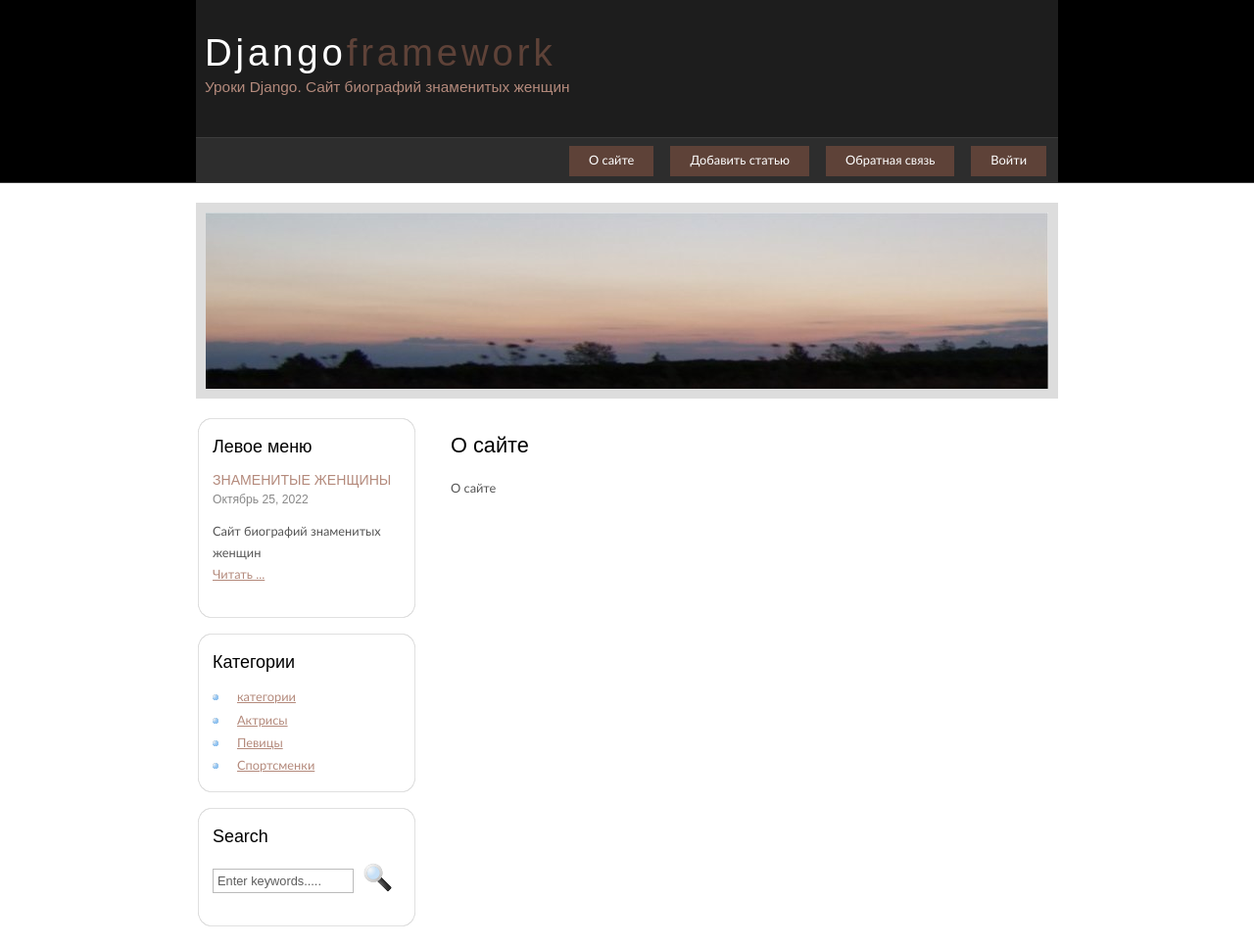
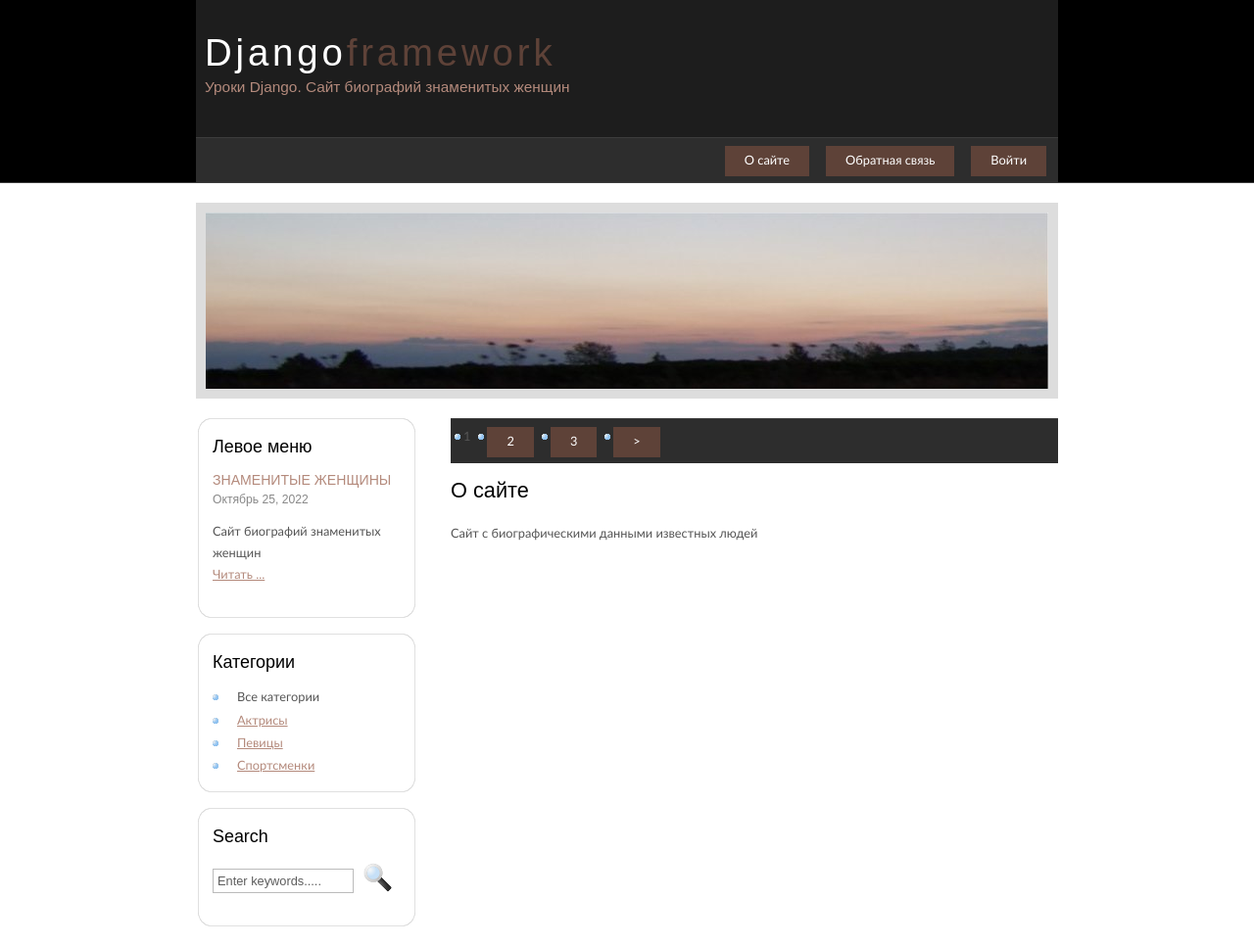
Before and after one commit to alexsks65536/Django_S_Balakirev, a Django app: page /about/ in a window 1280 px wide. Shown: the top 966 px of the page at 98% size. Run offline with Django 3.2, Linux system fonts and the light colour scheme; data comes from the database, SQL or seed files in the repository; both versions use the stored data as it was after the commit.

Commit message:
Постраничная навигация (пагинация)

```diff
--- a/coolsite/women/static/women/css/style.css
+++ b/coolsite/women/static/women/css/style.css
@@ -339,3 +339,51 @@
     float:left; /* Выравнивание по левому краю */
     margin: 7px 7px 7px 0; /* Отступы вокруг картинки */
    }
+
+#page_menubar
+{ width: 872px;
+  height: 45px;
+  padding-right: 8px;
+  background: #2D2D2D;
+  border-top: 1px solid #3D3D3D;}
+
+ul#page_menu
+{ float: left;
+  margin: 0;}
+
+ul#page_menu li
+{ float: left;
+  padding: 0 0 0 9px;
+  list-style: none;
+  margin: 8px 4px 0 4px;}
+
+ul#page_menu li a
+{ font: normal 100% 'trebuchet ms', sans-serif;
+  display: block;
+  float: left;
+  height: 20px;
+  padding: 6px 20px 5px 20px;
+  text-align: center;
+  color: #FFF;
+  text-decoration: none;
+  background: #5E4238;}
+
+ul#page_menu li.selected a
+{ height: 20px;
+  padding: 6px 20px 5px 11px;}
+
+ul#page_menu li.selected
+{ margin: 8px 4px 0 13px;
+  background: #B48A7C;}
+
+ul#page_menu li.selected a, ul#page_menu li.selected a:hover
+{ background: #B48A7C;
+  color: #FFF;}
+
+ul#page_menu li a:hover
+{ color: #B48A7C;}
+
+.non_li {
+    list-style-type: none;
+    display: inline-block;
+}
--- a/coolsite/women/templates/women/about.html
+++ b/coolsite/women/templates/women/about.html
@@ -2,5 +2,5 @@
 
 {% block content %}
     <h1>{{ title }}</h1>
-        <p>О сайте</p>
+        <p>Сайт с биографическими данными известных людей</p>
 {% endblock %}
--- a/coolsite/women/templates/women/base.html
+++ b/coolsite/women/templates/women/base.html
@@ -86,8 +86,35 @@
         </div>
       </div>
         <div id="content">
+            <!-- Переход по страницам -->
+                {% if page_obj.has_other_pages %}
+                    <div id="page_menubar">
+                        <ul id="page_menu">
+                            {% if page_obj.has_previous %} <!--отображение стрелок  <  ...   -->
+                                <li class="">
+                                    <a href="?page={{ page_obj.previous_page_number }}">&lt</a>
+                                </li>
+                            {% endif %}
+                            {% for p in paginator.page_range %}
+                                {% if page_obj.number == p %}
+                                    <li class="non_li">{{ p }}</li>
+                                {% elif p >= page_obj.number|add:-2 and p <= page_obj.number|add:2 %}<!--обрезание по 2 ссылки-->
+                                    <li class="non_li">
+                                        <a href="?page={{ p }}">{{ p }}</a>
+                                    </li>
+                                {% endif %}
+                            {% endfor %}
+                            {% if page_obj.has_next %} <!--отображение стрелок    ... >  -->
+                                <li class="">
+                                    <a href="?page={{ page_obj.next_page_number }}">&gt</a>
+                                </li>
+                            {% endif %}
+                        </ul>
+                    </div>
+                {% endif %}
     {% block content %}
     {% endblock content %}
+
             </div>
     </div>
     <div id="content_footer"></div>
--- /dev/null
+++ b/coolsite/women/templates/women/contact.html
@@ -0,0 +1,6 @@
+{% extends 'women/base.html' %}
+
+{% block content %}
+    <h1>{{ title }}</h1>
+        <p>Контакты</p>
+{% endblock %}
--- /dev/null
+++ b/coolsite/women/templates/women/login.html
@@ -0,0 +1,6 @@
+{% extends 'women/base.html' %}
+
+{% block content %}
+    <h1>{{ title }}</h1>
+        <p><a href="/admin">Админпанель</a></p>
+{% endblock %}
--- a/coolsite/women/urls.py
+++ b/coolsite/women/urls.py
@@ -4,10 +4,10 @@
 
 urlpatterns = [
     path('', WomenHome.as_view(), name='home'),
-    path('about/', about, name='about'),
+    path('about/', WomenAbout.as_view(), name='about'),
     path('addpage/', AddPage.as_view(), name='addpage'),
-    path('contact/', contact, name='contact'),
-    path('login/', login, name='login'),
+    path('contact/', WomenContact.as_view(), name='contact'),
+    path('login/', WomenLogin.as_view(), name='login'),
     path('post/<slug:post_slug>/', ShowPost.as_view(), name='post'),
     path('category/<slug:cat_slug>/', WomenCategory.as_view(), name='category'),
 ]
--- a/coolsite/women/utils.py
+++ b/coolsite/women/utils.py
@@ -11,6 +11,8 @@
 
 
 class DataMixin:
+    paginate_by = 3
+
     def get_user_context(self, **kwargs):
         context = kwargs
         cats = Category.objects.all()
--- a/coolsite/women/views.py
+++ b/coolsite/women/views.py
@@ -3,6 +3,7 @@
 from django.urls import reverse_lazy
 from django.views.generic import ListView, DetailView, CreateView
 from django.contrib.auth.mixins import LoginRequiredMixin
+from django.core.paginator import Paginator
 
 from .forms import AddPostForm
 from .models import *
@@ -29,6 +30,20 @@
         return Women.objects.filter(is_published=True)
 
 
+class WomenAbout(DataMixin, ListView):
+    model = Women
+    template_name = 'women/about.html'
+    # context_object_name = 'about'
+
+    def get_context_data(self, *, object_list=None, **kwargs):
+        """
+        Передача динамического контекста
+        """
+        context = super().get_context_data(**kwargs)
+        c_def = self.get_user_context(title="О сайте")
+        return dict(list(context.items()) + list(c_def.items()))  # объединение словарей для передачи контекста
+
+
 # def index(request):  # HttpRequest
 #     posts = Women.objects.all()  # Подключаемся к БД Women, считываем все значения и передаем в шаблон переменные
 #
@@ -40,8 +55,8 @@
 #     return render(request, 'women/index.html', context=context)
 
 
-def about(request):  # HttpRequest
-    return render(request, 'women/about.html', {'menu': menu, 'title': 'О сайте'})
+# def about(request):  # HttpRequest
+#     return render(request, 'women/about.html', {'menu': menu, 'title': 'О сайте'})
 
 
 class AddPage(LoginRequiredMixin, DataMixin, CreateView):
@@ -75,13 +90,38 @@
 #         form = AddPostForm()
 #     return render(request, 'women/addpage.html', {'form': form, 'menu': menu, 'title': 'Добавление статьи'})
 
+class WomenContact(DataMixin, ListView):
+    model = Women
+    template_name = 'women/contact.html'
+    context_object_name = 'posts'
 
-def contact(request):
-    return HttpResponse('Обратная связь')
+    def get_context_data(self, *, object_list=None, **kwargs):
+        """
+        Передача динамического контекста
+        """
+        context = super().get_context_data(**kwargs)
+        c_def = self.get_user_context(title="Контакты")
+        return dict(list(context.items()) + list(c_def.items()))  # объединение словарей для передачи контекста
 
 
-def login(request):
-    return HttpResponse('Авторизация')
+# def contact(request):
+#     return HttpResponse('Обратная связь')
+
+class WomenLogin(DataMixin, ListView):
+    model = Women
+    template_name = 'women/login.html'
+    context_object_name = 'posts'
+
+    def get_context_data(self, *, object_list=None, **kwargs):
+        """
+        Передача динамического контекста
+        """
+        context = super().get_context_data(**kwargs)
+        c_def = self.get_user_context(title="Авторизация")
+        return dict(list(context.items()) + list(c_def.items()))  # объединение словарей для передачи контекста
+
+# def login(request):
+#     return HttpResponse('Авторизация')
 
 
 def pageNotFound(request, exception):
```
Also changed, not shown: coolsite/db.sqlite3.
